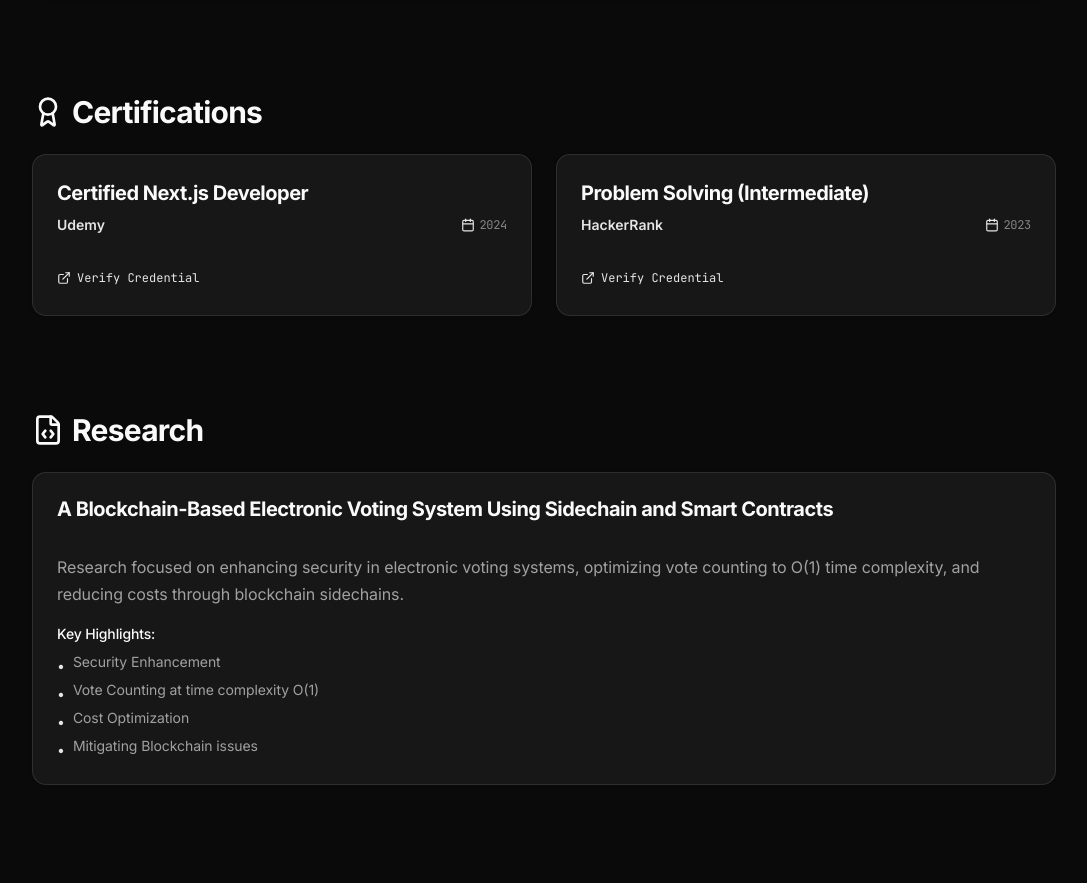
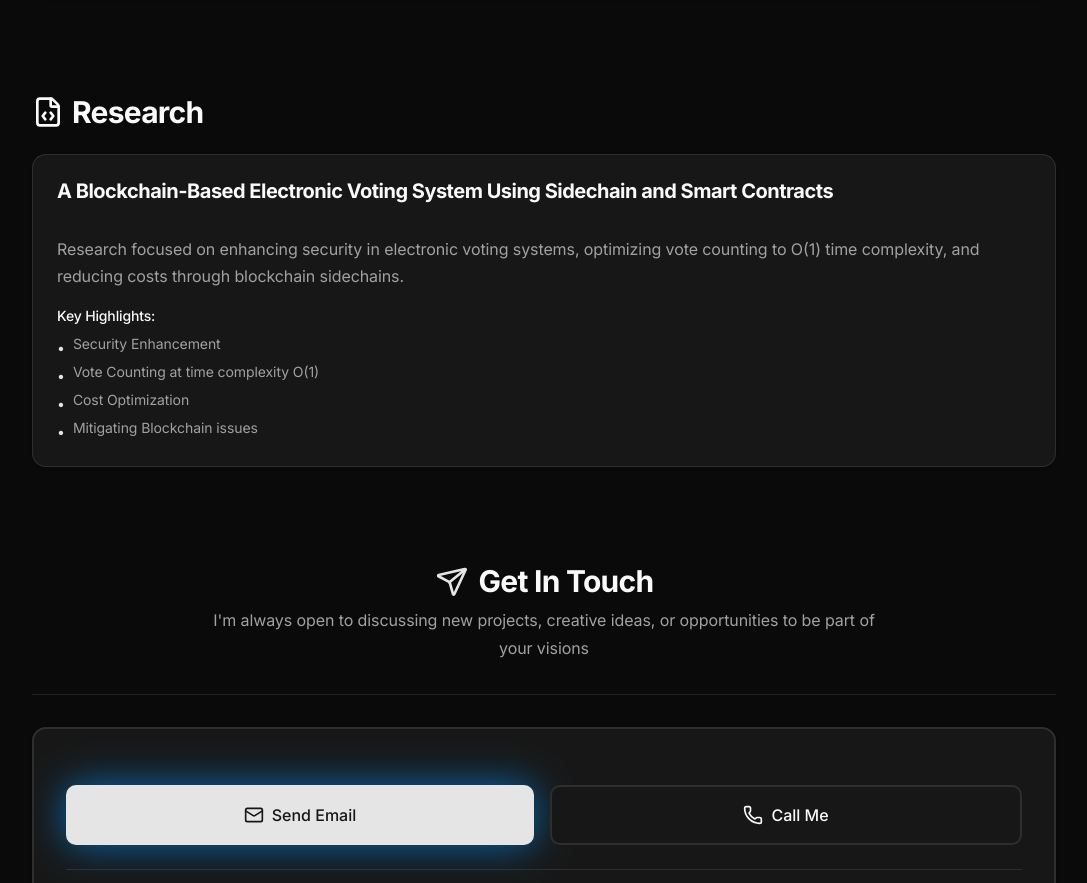
Before and after one commit to Akashthespidy/portfolio-sky, a Next.js app: page / in a window 1280 px wide. Shown: the part 6716-7599 px from the top of the page, without its empty margins (96-1183 px from the left). Built offline with nearby package versions, Linux system fonts and the light colour scheme.

Commit message:
feat: removed certification temporarily

```diff
--- a/app/page.tsx
+++ b/app/page.tsx
@@ -33,7 +33,7 @@ export default function Home() {
           <Projects />
           <Leadership />
           <Awards />
-          <Certification />
+          {/* <Certification /> */}
           <Research />
           <Contact />
           <Footer />
```
